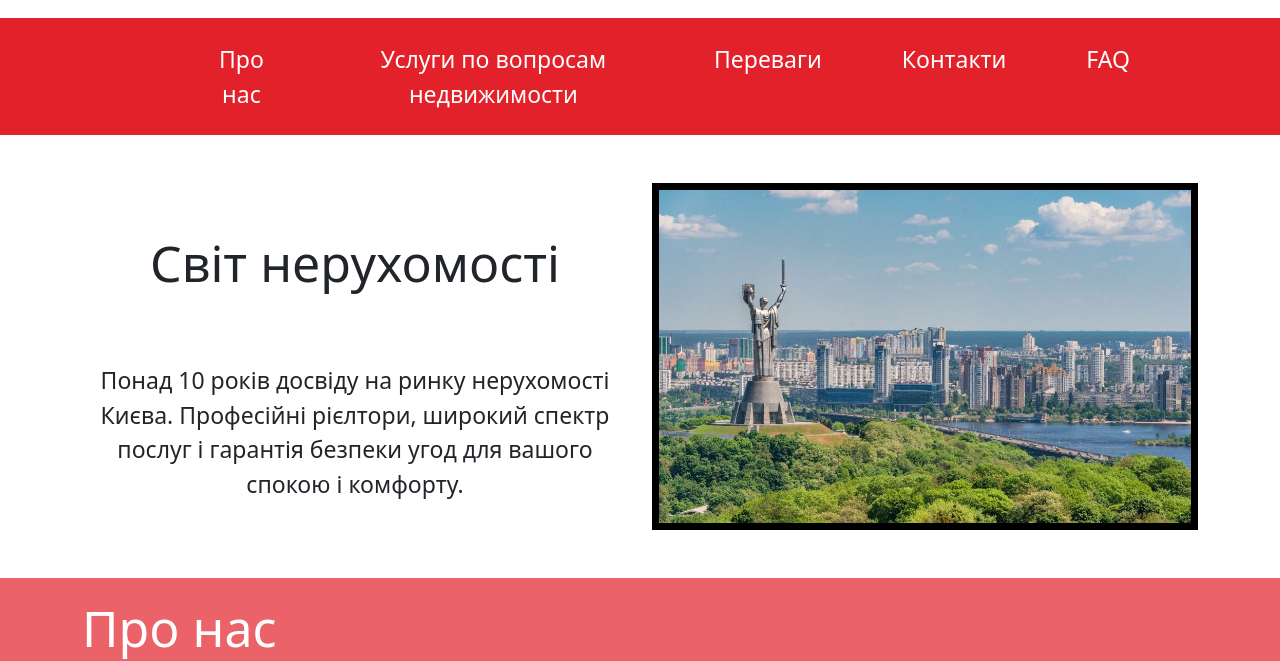
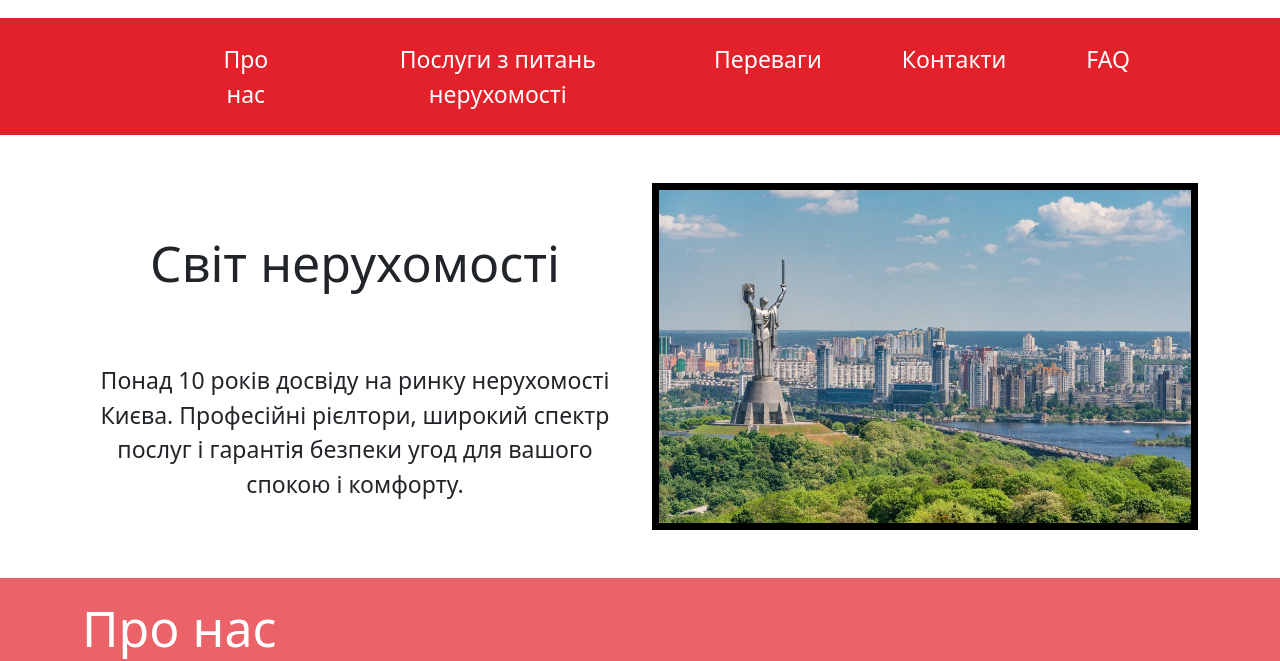
Before and after one commit to Daveabi7/Svit-Neruhomosti, a plain HTML site: page index.html in a window 1280 px wide. Shown: the part 157-818 px from the top of the page. Drawn offline with nearby package versions, Linux system fonts and the light colour scheme.

Commit message:
Update index.html

```diff
--- a/index.html
+++ b/index.html
@@ -20,7 +20,7 @@
     <div class="collapse navbar-collapse navbar" id="navbarSupportedContent">
       <ul class="navbar-nav me-auto mb-3 mb-lg-0 main-navbar">
           <li><a href="#us">Про нас</a></li>
-          <li><a href="#services">Услуги по вопросам недвижимости</a></li>
+          <li><a href="#services">Послуги з питань нерухомості</a></li>
           <li><a href="#adventages">Переваги</a></li>
           <li><a href="#contacts">Контакти</a></li>
           <li><a href="#faq">FAQ</a></li>
```
